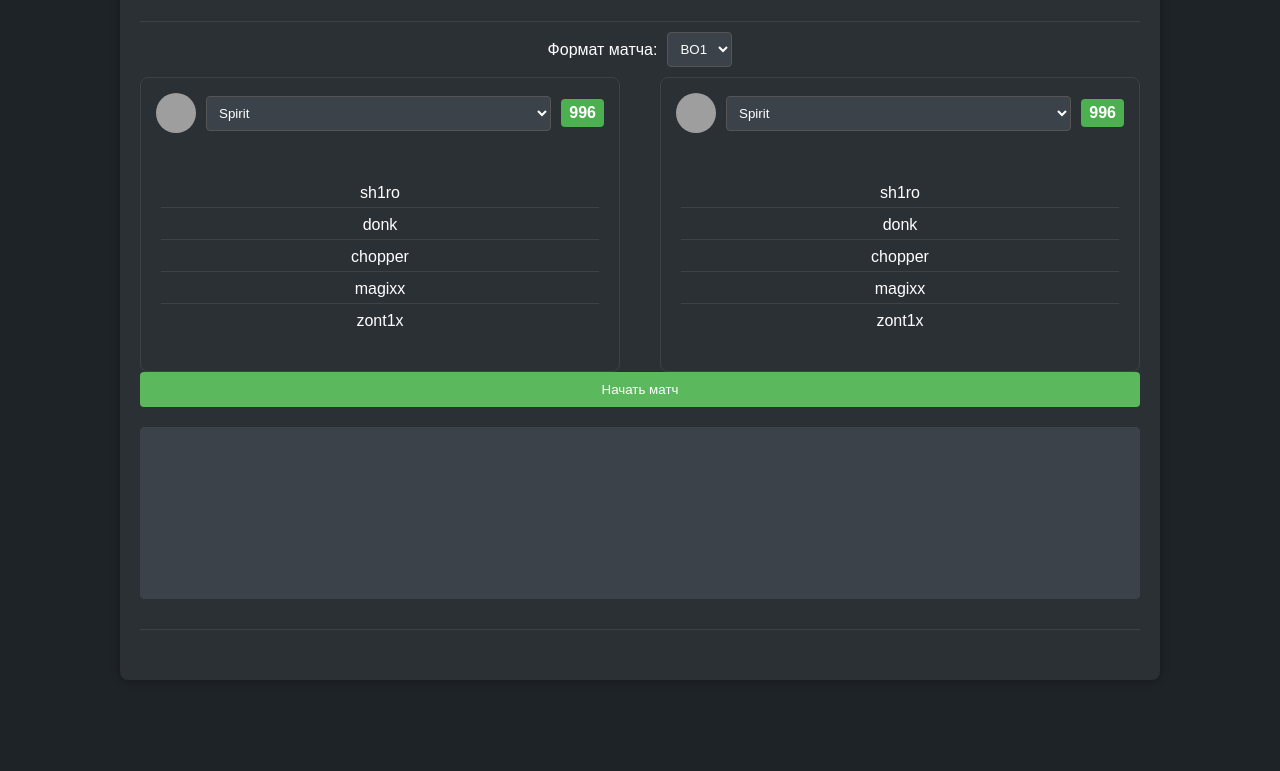
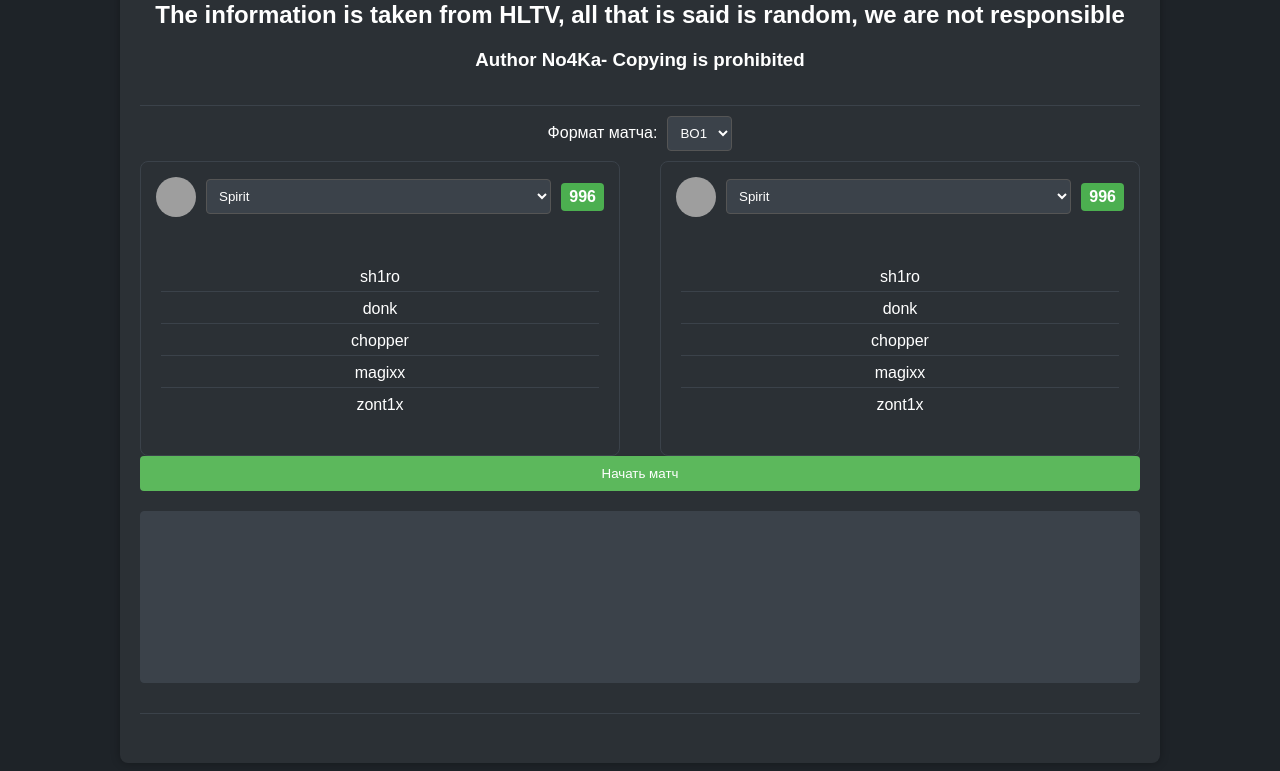
Before and after one commit to No4Ka299/CS2-QUIZ, a plain HTML site: page index.html in a window 1280 px wide. Shown: the part 122-893 px from the top of the page. Before the commit the page ends 816 px from the top, so only its background shows below. Drawn offline with Linux system fonts and the light colour scheme; grey boxes are pictures that could not be loaded.

Commit message:
Add files via upload

```diff
--- a/index.html
+++ b/index.html
@@ -20,6 +20,9 @@
     <div class="container">
         <header class="header">
             <h1>CS2 Match Predictor</h1>
+          <h2>The information is taken from HLTV, all that is said is random, we are not responsible</h2>
+          <h3>Author No4Ka-
+Copying is prohibited</h3>
         </header>
         <div class="content-wrapper">
              <div class="match-format">
```
